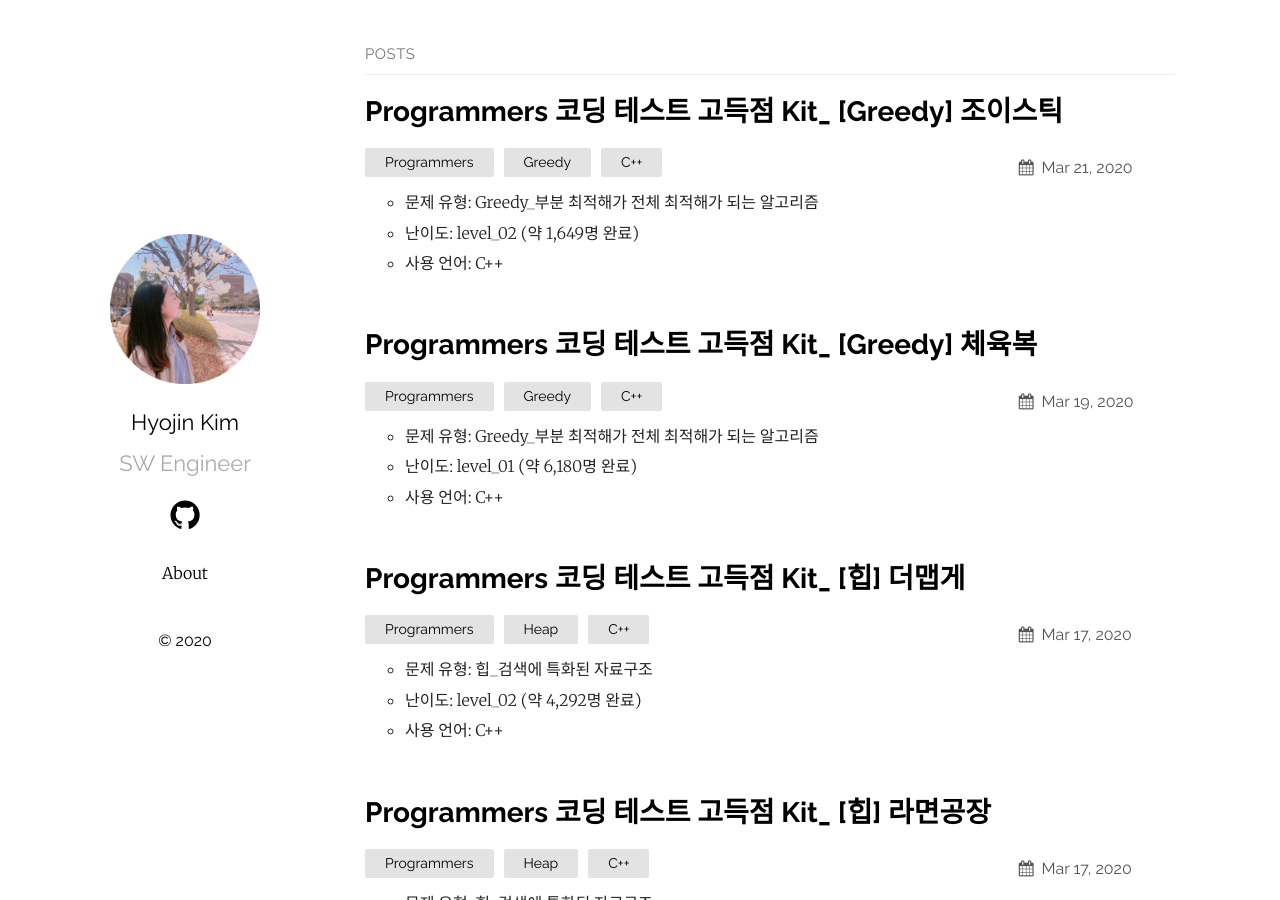
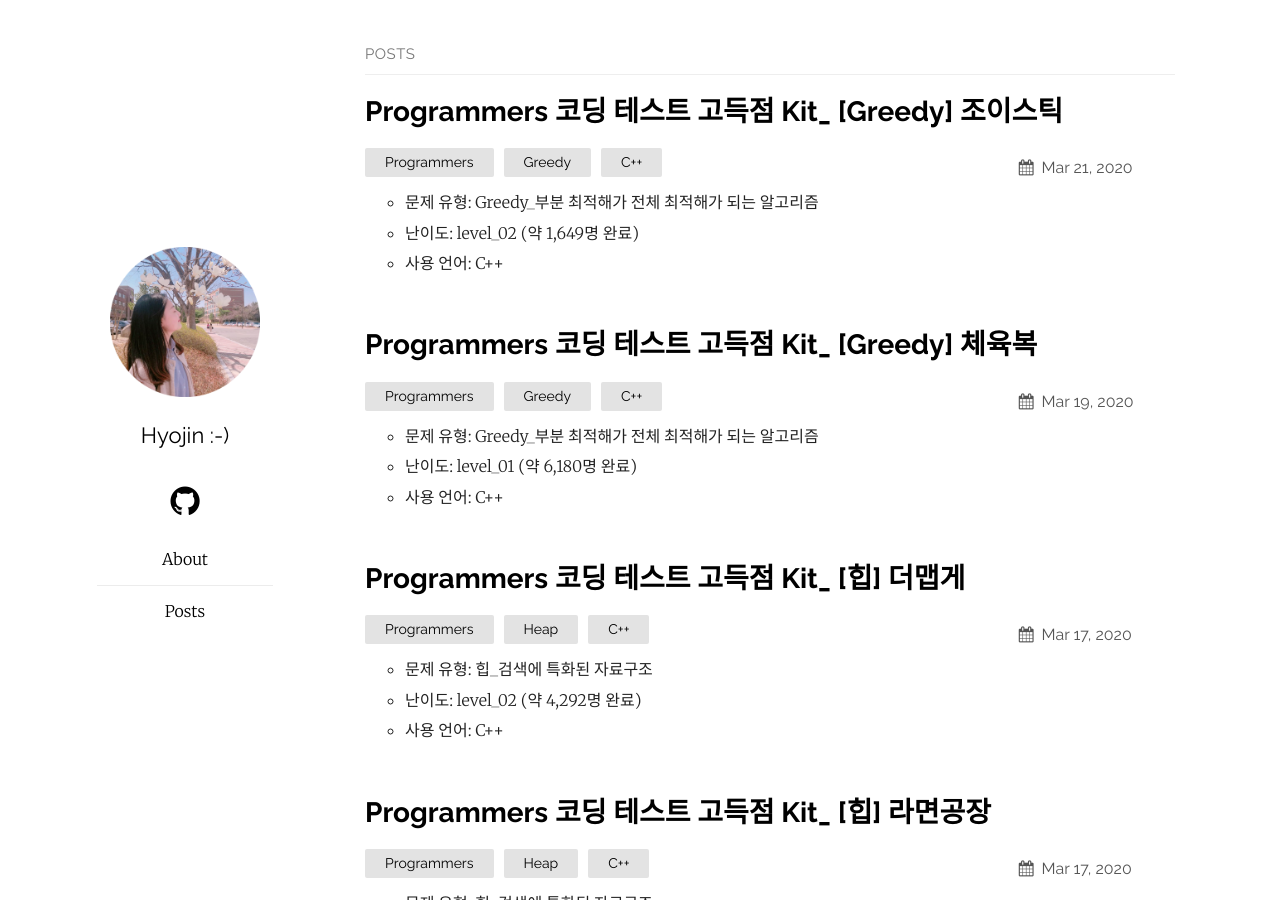
Before and after one commit to hyojin52/hyojin52.github.io, a Jekyll site: the page built from index.md, in a window 1280 px wide and 900 px high. Built offline with Jekyll 4.4.1, drawn with Linux system fonts in a browser that asks for light colours.

Commit message:
edit navigation: add posts

```diff
--- a/_config.yml
+++ b/_config.yml
@@ -16,9 +16,9 @@
 sass:
   sass_dir: _sass
 plainwhite:
-  name: Hyojin Kim
+  name: Hyojin :-)
   avatar: /assets/profile.png
-  tagline: SW Engineer
+  tagline: #SW Engineer
   date_format: "%b %-d, %Y"
   sitemap: true # set to true to generate sitemap.xml content
 
@@ -56,8 +56,10 @@
   navigation:
     - title: About
       url: /about/
-  #  - title: Posts
-  #    url: /post/
+    - title: Posts
+      url: /
+  #  - title: Tags
+  #    url: /tags/
   #  - title: Categories
   #    url: /hello/
 
--- a/_layouts/default.html
+++ b/_layouts/default.html
@@ -47,8 +47,8 @@
           </nav>
         {%- endif -%}
 
-        <p>&copy;
-          {{ "now" | date: "%Y" }}</p>
+        <!--<p>&copy;{{ "now" | date: "%Y" }}</p>-->
+
       </section>
       <section class="content">
         {{ content }}
--- a/assets/css/style.scss
+++ b/assets/css/style.scss
@@ -6,3 +6,9 @@
 main .about{
   padding-bottom: 0;
 }
+
+/*
+.post-categories li{
+  background-color:#cbe2b0 !important;
+}
+*/
```
Also changed, not shown: assets/logo.png.
